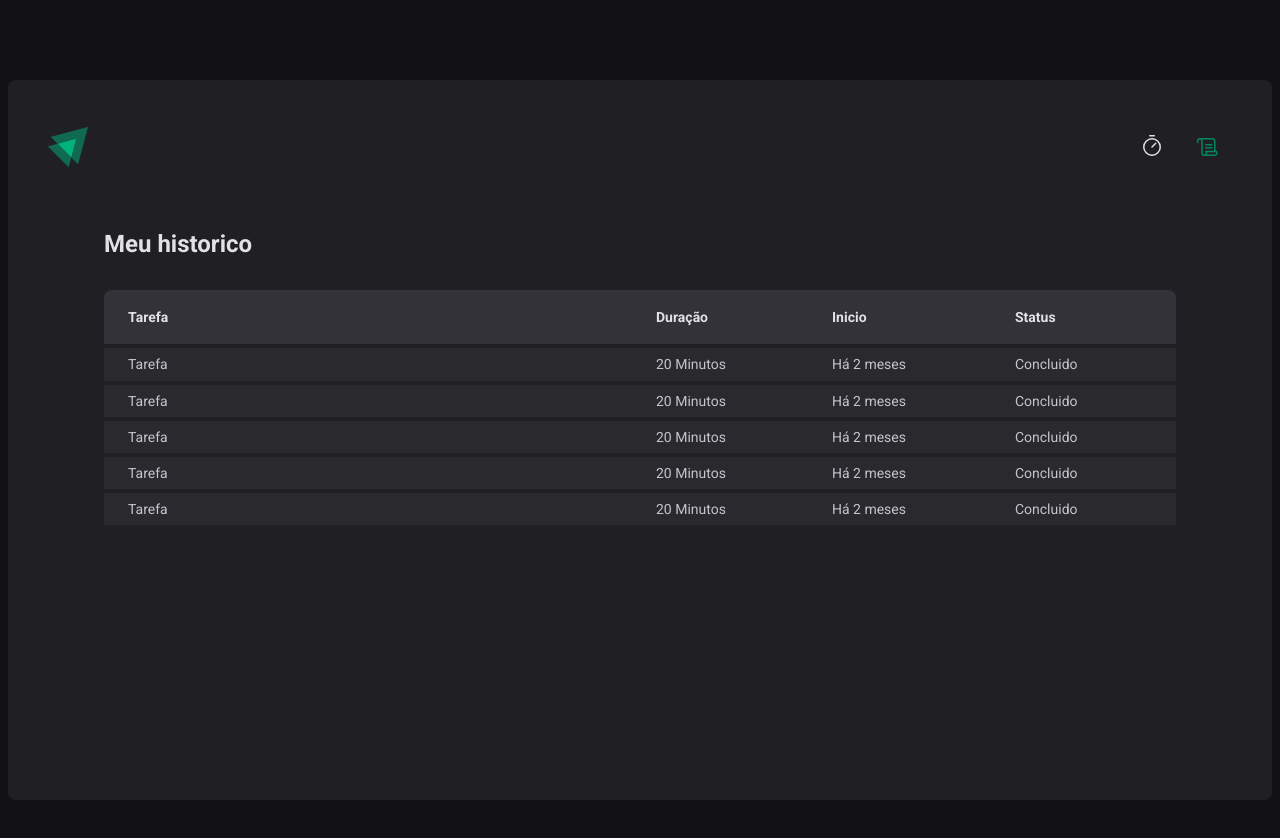
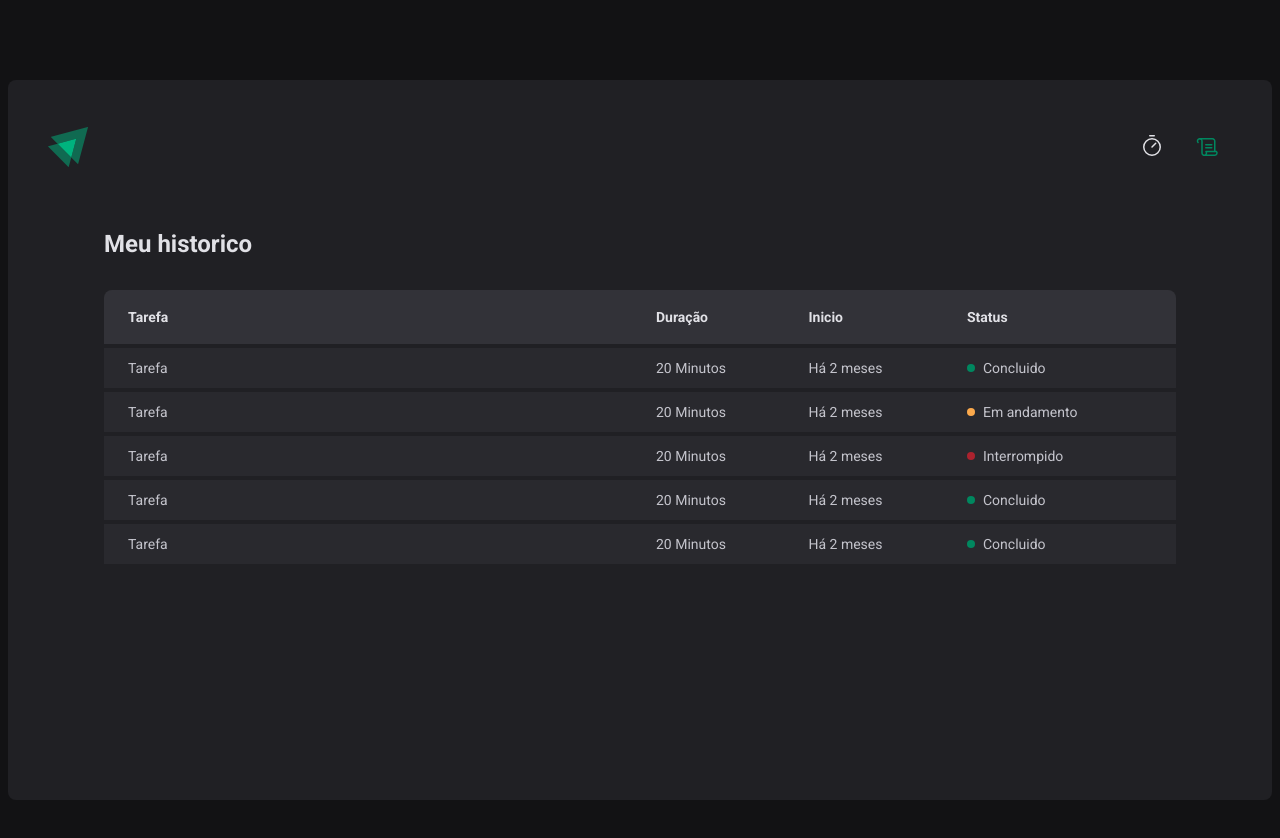
Before and after one commit to joaopnk/ReactJS_IgniteTimer, a React (Vite) app: page /history in a window 1280 px wide. Shown: the top 838 px of the page. Built offline with nearby package versions, Linux system fonts and the light colour scheme.

Commit message:
Componente: Status

```diff
--- a/src/pages/History/index.tsx
+++ b/src/pages/History/index.tsx
@@ -1,4 +1,4 @@
-import { HistoryContainer, HistoryList } from './styles'
+import { HistoryContainer, HistoryList, Status } from './styles'
 
 export function History() {
   return (
@@ -20,31 +20,41 @@
               <td>Tarefa</td>
               <td>20 Minutos</td>
               <td>Há 2 meses</td>
-              <td>Concluido</td>
+              <td>
+                <Status statusColor="green">Concluido</Status>
+              </td>
             </tr>
             <tr>
               <td>Tarefa</td>
               <td>20 Minutos</td>
               <td>Há 2 meses</td>
-              <td>Concluido</td>
+              <td>
+                <Status statusColor="yellow">Em andamento</Status>
+              </td>
             </tr>
             <tr>
               <td>Tarefa</td>
               <td>20 Minutos</td>
               <td>Há 2 meses</td>
-              <td>Concluido</td>
+              <td>
+                <Status statusColor="red">Interrompido</Status>
+              </td>
             </tr>
             <tr>
               <td>Tarefa</td>
               <td>20 Minutos</td>
               <td>Há 2 meses</td>
-              <td>Concluido</td>
+              <td>
+                <Status statusColor="green">Concluido</Status>
+              </td>
             </tr>
             <tr>
               <td>Tarefa</td>
               <td>20 Minutos</td>
               <td>Há 2 meses</td>
-              <td>Concluido</td>
+              <td>
+                <Status statusColor="green">Concluido</Status>
+              </td>
             </tr>
           </tbody>
         </table>
--- a/src/pages/History/styles.ts
+++ b/src/pages/History/styles.ts
@@ -60,3 +60,28 @@
     }
   }
 `
+
+const STATUS_COLOR = {
+  yellow: 'yellow-500',
+  green: 'green-500',
+  red: 'red-500',
+} as const
+
+interface StatusProps {
+  statusColor: keyof typeof STATUS_COLOR
+}
+
+export const Status = styled.span<StatusProps>`
+  display: flex;
+  align-items: center;
+  gap: 0.5rem;
+
+  /* Adicionando elemento */
+  &::before {
+    content: '';
+    width: 0.5rem;
+    height: 0.5rem;
+    border-radius: 9999px;
+    background: ${(props) => props.theme[STATUS_COLOR[props.statusColor]]};
+  }
+`
```
